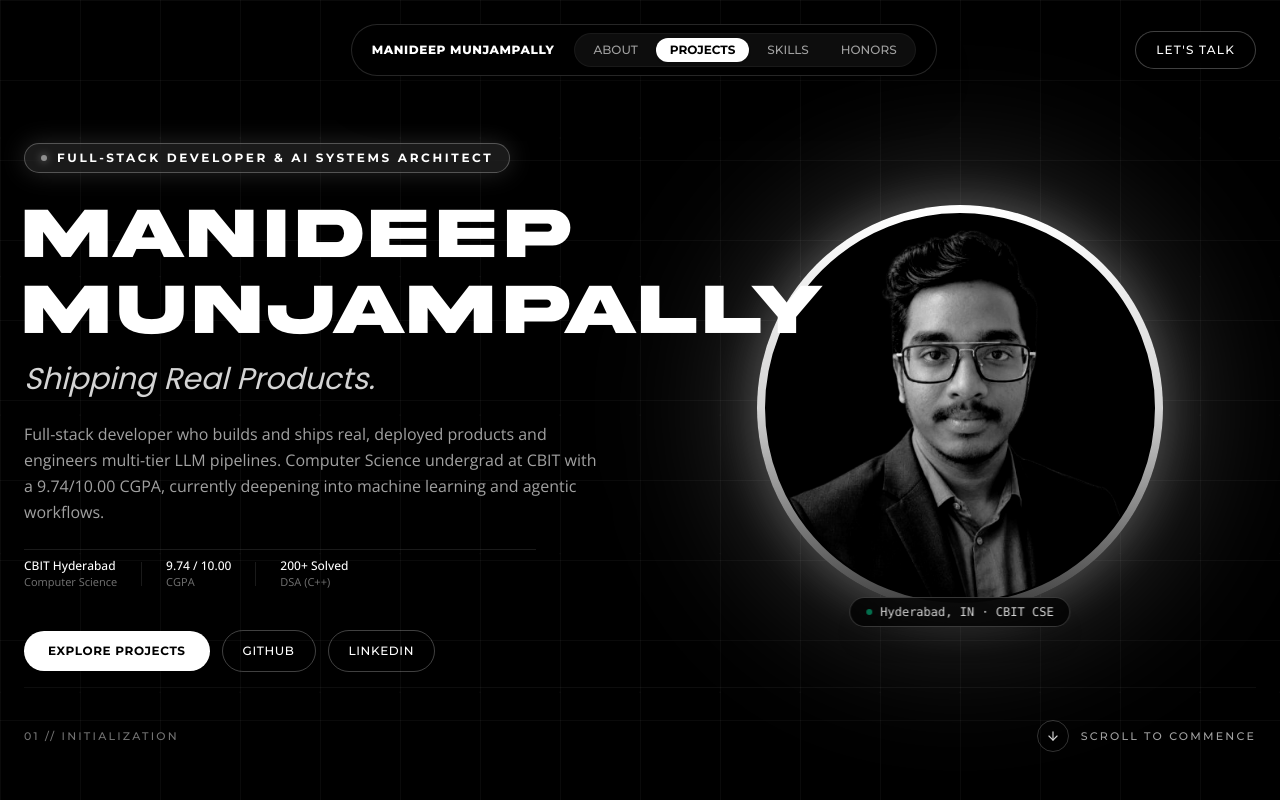
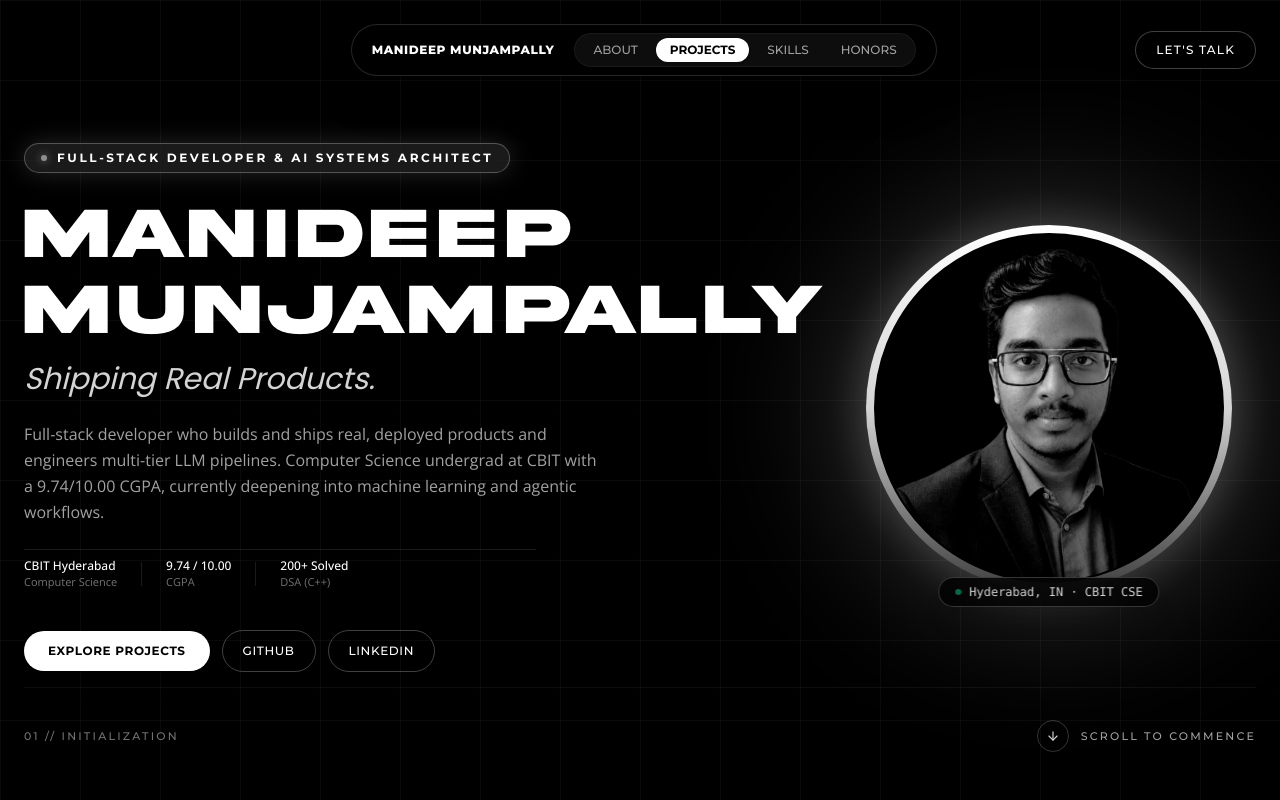
Before and after one commit to mani-4444/manideepmunjampally, a Next.js app: page / in a window 1280 px wide. Shown: the top 800 px of the page. Built offline with nearby package versions, Linux system fonts and the light colour scheme.

Commit message:
refactor: adjust portrait sizing by 10%, shift right, and expand name horizontal space

```diff
--- a/src/components/Hero.tsx
+++ b/src/components/Hero.tsx
@@ -20,7 +20,7 @@ export function Hero() {
 
           {/* Left Column: Typography & Positioning */}
           <motion.div
-            className="lg:col-span-6 flex flex-col space-y-6 z-10"
+            className="lg:col-span-7 flex flex-col space-y-6 z-10 lg:pr-6 xl:pr-10"
             initial={{ opacity: 0, y: 20 }}
             animate={{ opacity: 1, y: 0 }}
             transition={{ duration: 0.8, ease: [0.16, 1, 0.3, 1] }}
@@ -99,24 +99,24 @@ export function Hero() {
 
           {/* Right Column: Focused Highlighted Portrait */}
           <motion.div
-            className="lg:col-span-6 relative flex items-center justify-center py-6 lg:py-0"
+            className="lg:col-span-5 relative flex items-center justify-center lg:justify-end py-6 lg:py-0 lg:pr-2 xl:pr-6"
             initial={{ opacity: 0, scale: 0.94 }}
             animate={{ opacity: 1, scale: 1 }}
             transition={{ duration: 0.9, delay: 0.2, ease: [0.16, 1, 0.3, 1] }}
           >
             <div className="relative group">
               {/* Soft luminous radial aura glow */}
-              <div className="absolute inset-0 rounded-full bg-white/20 blur-3xl scale-110 pointer-events-none group-hover:scale-125 transition-transform duration-700" />
+              <div className="absolute inset-0 rounded-full bg-white/20 blur-3xl scale-110 pointer-events-none group-hover:scale-120 transition-transform duration-700" />
 
               {/* Luminous Gradient Outline Ring */}
-              <div className="relative p-1.5 sm:p-2 rounded-full bg-gradient-to-b from-white via-neutral-300 to-neutral-700 shadow-[0_0_50px_rgba(255,255,255,0.25)]">
-                {/* Portrait Frame with solid black background */}
-                <div className="relative w-64 h-64 sm:w-76 sm:h-76 md:w-84 md:h-84 lg:w-[350px] lg:h-[350px] xl:w-[390px] xl:h-[390px] rounded-full overflow-hidden border-2 border-black bg-black">
+              <div className="relative p-1.5 sm:p-2 rounded-full bg-gradient-to-b from-white via-neutral-300 to-neutral-700 shadow-[0_0_45px_rgba(255,255,255,0.2)]">
+                {/* Portrait Frame with solid black background - reduced by ~10% */}
+                <div className="relative w-56 h-56 sm:w-68 sm:h-68 md:w-76 md:h-76 lg:w-[315px] lg:h-[315px] xl:w-[350px] xl:h-[350px] rounded-full overflow-hidden border-2 border-black bg-black">
                   <Image
                     src="/images/manideep.png"
                     alt="Manideep Munjampally portrait"
                     fill
-                    sizes="(max-width: 640px) 256px, (max-width: 768px) 304px, (max-width: 1024px) 350px, 390px"
+                    sizes="(max-width: 640px) 224px, (max-width: 768px) 272px, (max-width: 1024px) 315px, 350px"
                     className="object-cover object-top scale-105 grayscale contrast-[1.05] transition-transform duration-500 group-hover:scale-110"
                     priority
                   />
```
